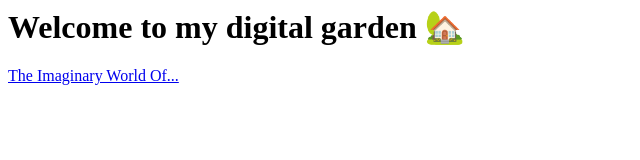
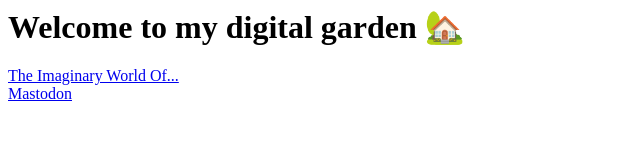
Before and after one commit to Vapurrwave/Vapurrwave.github.io, a plain HTML site: page index.html in a window 1280 px wide. Shown: the whole page, without its empty margins (0-640 px from the left). Drawn offline with Linux system fonts and the light colour scheme.

Commit message:
added Mastodon link

```diff
--- a/index.html
+++ b/index.html
@@ -2,5 +2,6 @@
     <body>
         <h1>Welcome to my digital garden 🏡</h1>
         <a href="TIWO.html">The Imaginary World Of...</a><br>
+        <a rel="me" href="https://mastodon.social/@vapurrwave">Mastodon</a>
     </body>
 </html>
```
